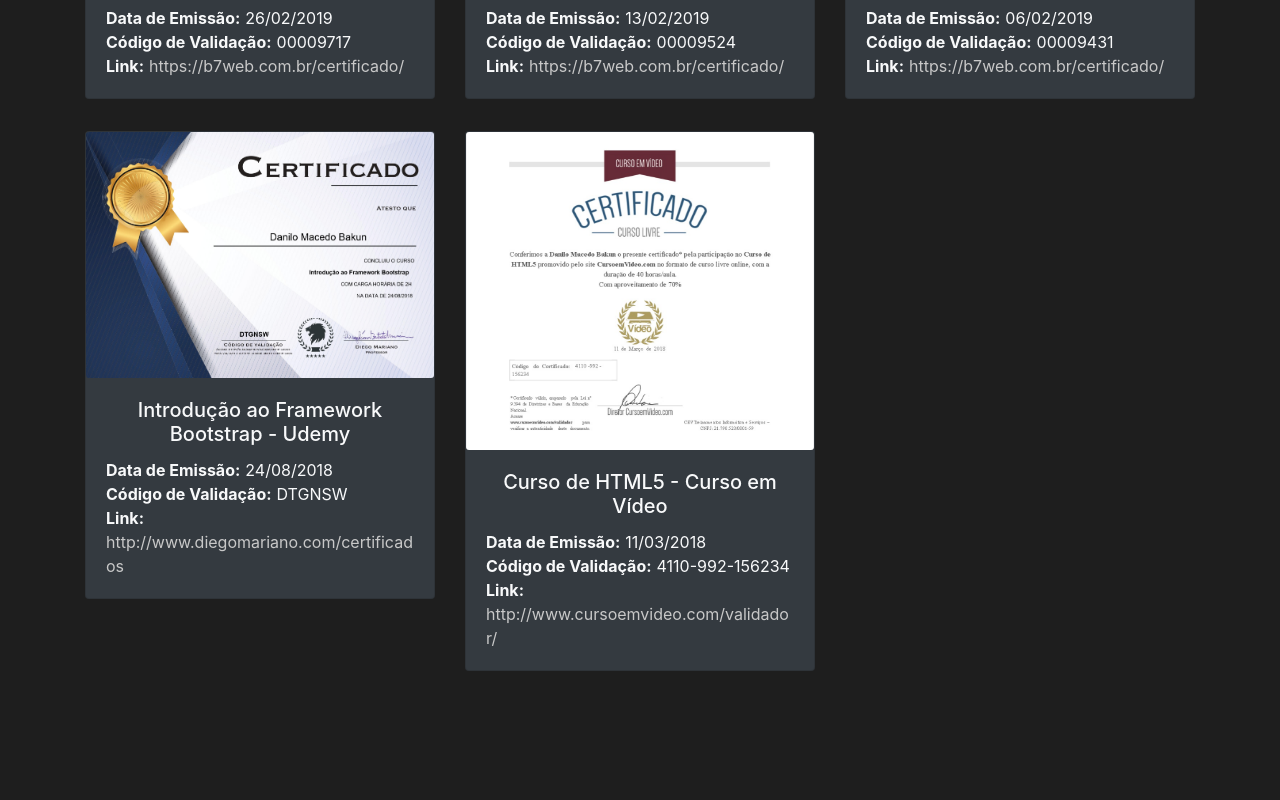
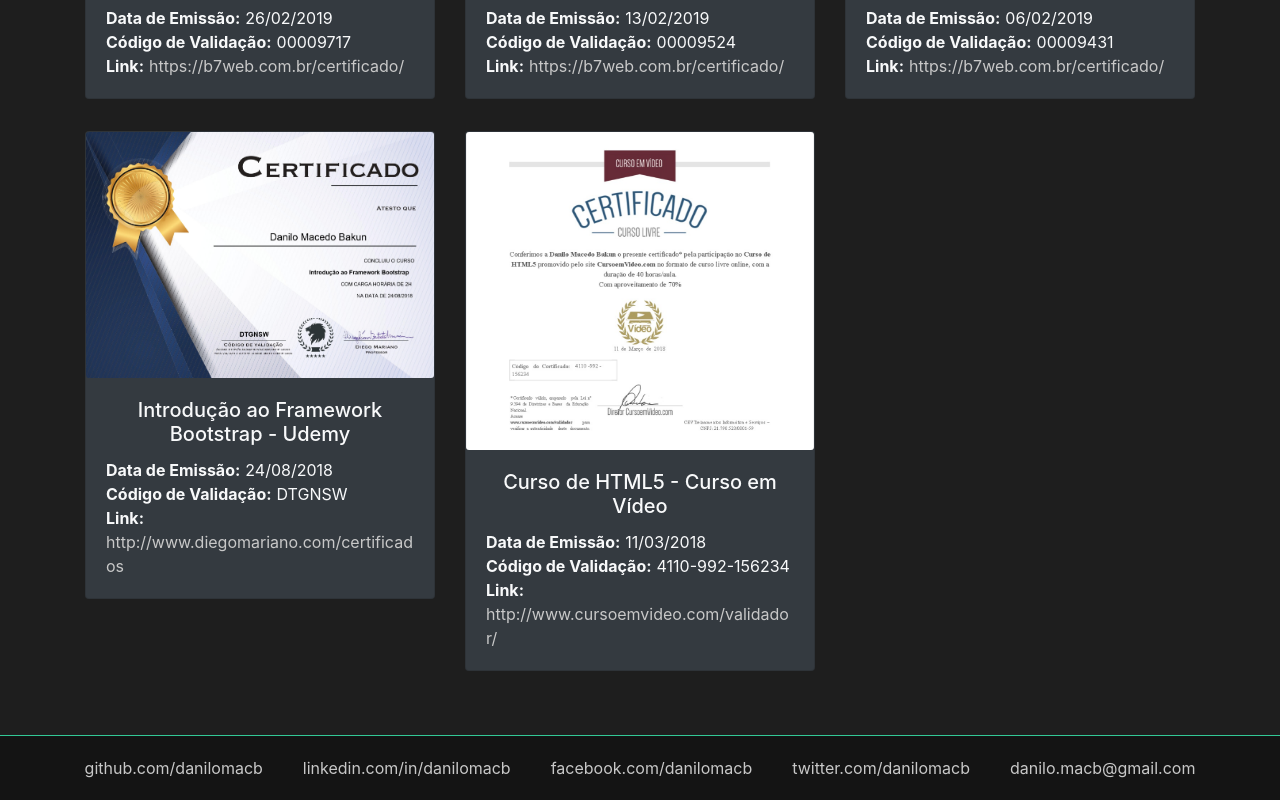
Before and after one commit to danilomacb/react-portfolio, a React (Create React App) app: page /certificados in a window 1280 px wide. Shown: the part 389-1189 px from the top of the page. Before the commit the page ends 1124 px from the top, so only its background shows below. Built offline with nearby package versions, Linux system fonts and the light colour scheme.

Commit message:
creating footer

```diff
--- a/src/App.css
+++ b/src/App.css
@@ -1,6 +1,13 @@
 body {
   background-color: rgb(30, 30, 30);
   color: rgb(200, 200, 200);
+}
+
+#root {
+  min-height: 100vh;
+  display: flex;
+  flex-direction: column;
+  justify-content: space-between;
 }
 
 a {
@@ -39,3 +46,13 @@
 .my-card-img {
   cursor: pointer;
 }
+
+footer {
+  border-top: 1px solid rgb(50, 200, 150);
+  background: rgb(20, 20, 20);
+}
+
+.contact {
+  padding: 20px;
+  display: inline-block;
+}
--- a/src/App.js
+++ b/src/App.js
@@ -7,6 +7,7 @@
 import Navigation from "./components/Navigation";
 import Home from "./components/Home";
 import ContentSelector from "./components/ContentSelector";
+import Footer from "./components/Footer";
 
 function App() {
   return (
@@ -18,6 +19,7 @@
         <Route path="/artigos" exact component={ContentSelector} />
         <Route path="/certificados" exact component={ContentSelector} />
       </Switch>
+      <Footer />
     </BrowserRouter>
   );
 }
--- /dev/null
+++ b/src/components/Footer.js
@@ -0,0 +1,23 @@
+import React from "react";
+
+function Footer() {
+  return (
+    <footer className="text-center">
+      <div className="contact">
+        <a href="https://github.com/danilomacb">github.com/danilomacb</a>
+      </div>
+      <div className="contact">
+        <a href="https://www.linkedin.com/in/danilomacb/">linkedin.com/in/danilomacb</a>
+      </div>
+      <div className="contact">
+        <a href="https://www.facebook.com/danilomacb/">facebook.com/danilomacb</a>
+      </div>
+      <div className="contact">
+        <a href="https://twitter.com/danilomacb">twitter.com/danilomacb</a>
+      </div>
+      <div className="contact">danilo.macb@gmail.com</div>
+    </footer>
+  );
+}
+
+export default Footer;
```
